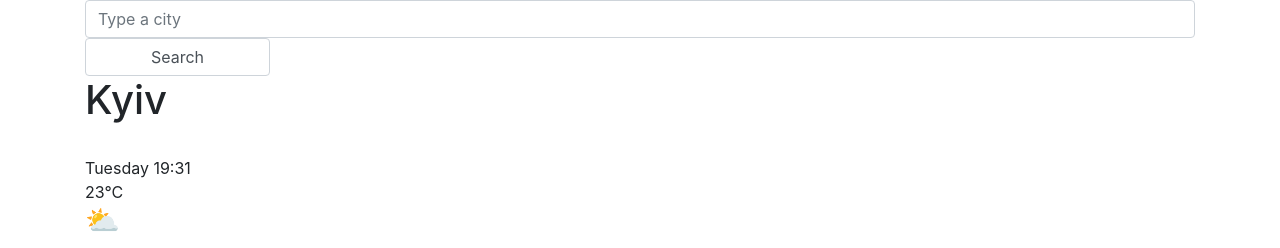
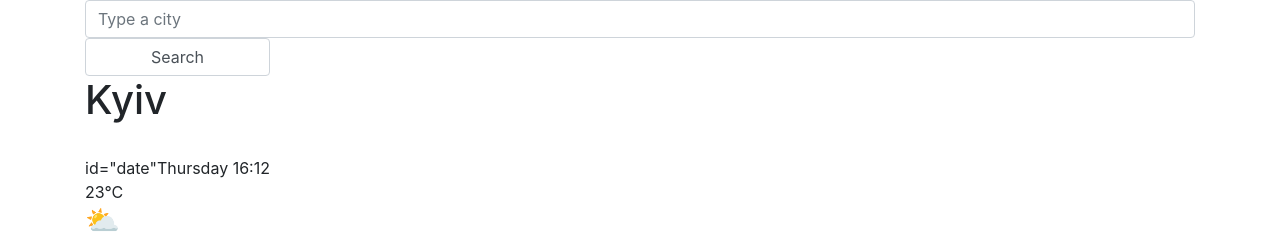
Before and after one commit to marishna402/challenge-plus, a plain HTML site: page src/index/project.html in a window 1280 px wide. Shown: the top 248 px of the page. Drawn offline with nearby package versions, Linux system fonts and the light colour scheme; files whose address does not match are found by name.

Commit message:
Corrected 2 code mistakes

```diff
--- a/src/index/project.html
+++ b/src/index/project.html
@@ -24,7 +24,7 @@
 
 
       <br>
-    <p2 id="date"</p2>Thursday 16:12 </p2>
+    <p2>id="date"</p2>Thursday 16:12 </p2>
 
 
      <br>
```
